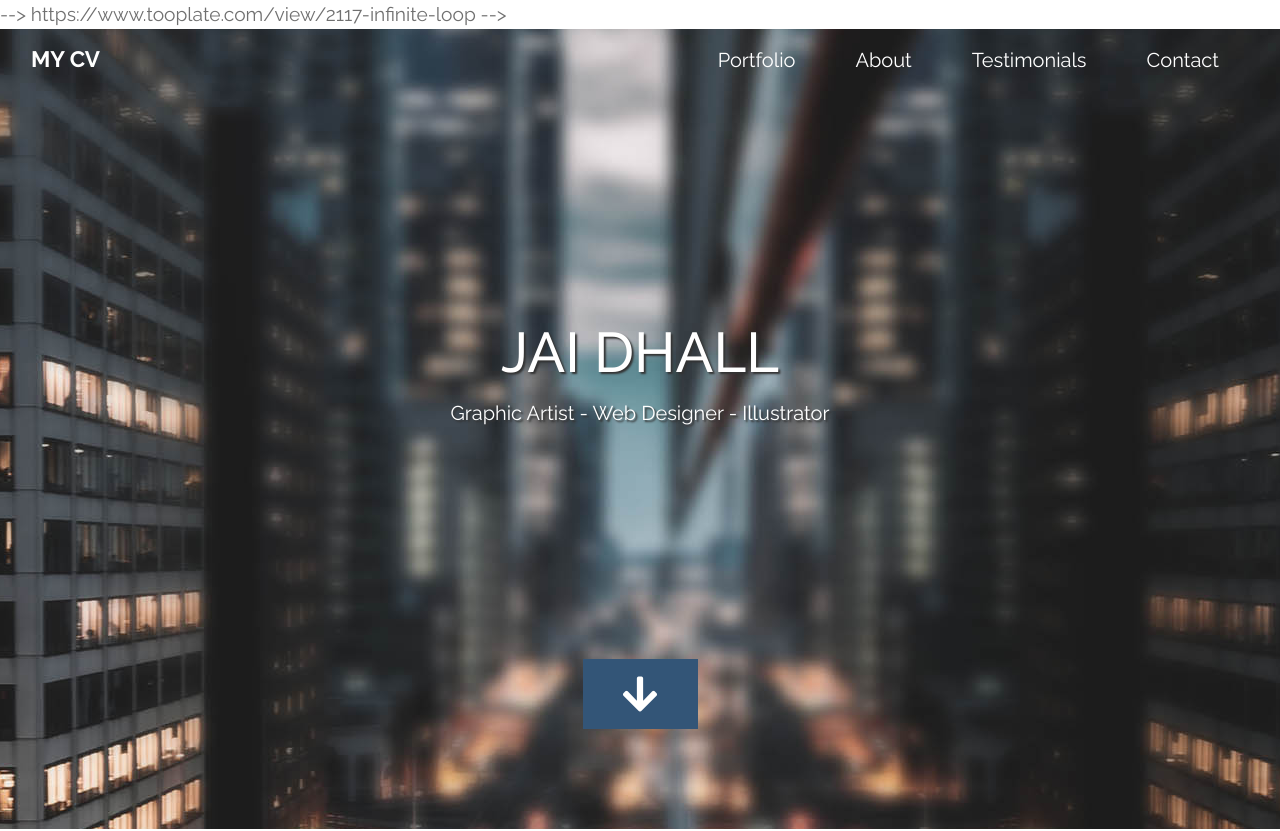
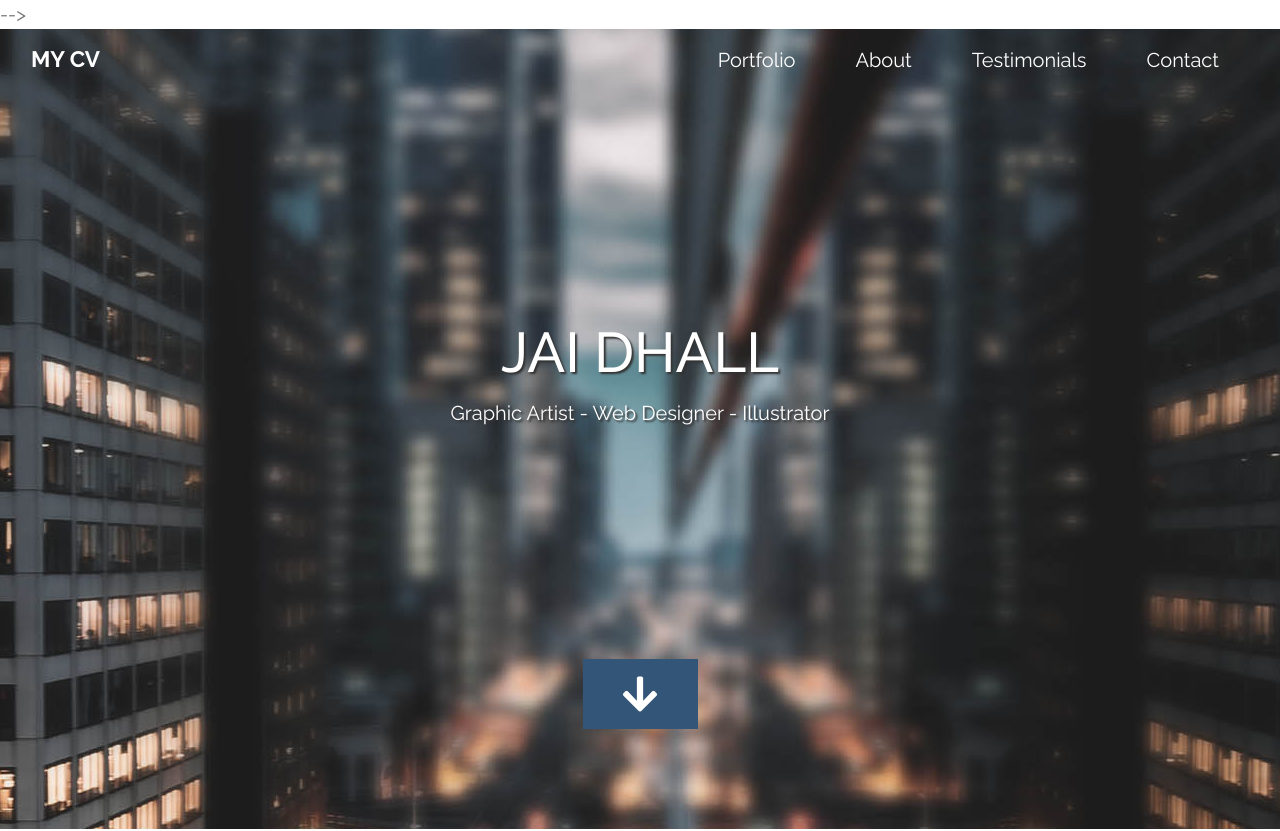
Before and after one commit to JaiDhall/portfolio, a plain HTML site: page index.html in a window 1280 px wide. Shown: the top 831 px of the page. Drawn offline with Linux system fonts and the light colour scheme.

Commit message:
Update index.html

```diff
--- a/index.html
+++ b/index.html
@@ -13,8 +13,8 @@
     <link rel="stylesheet" href="css/tooplate-infinite-loop.css" />
 
 <!-- Tooplate 2117 Infinite Loop -->
-https://www.tooplate.com/view/2117-infinite-loop
--->
+<!-- https://www.tooplate.com/view/2117-infinite-loop -->
+
 
   </head>
   <body>
```
